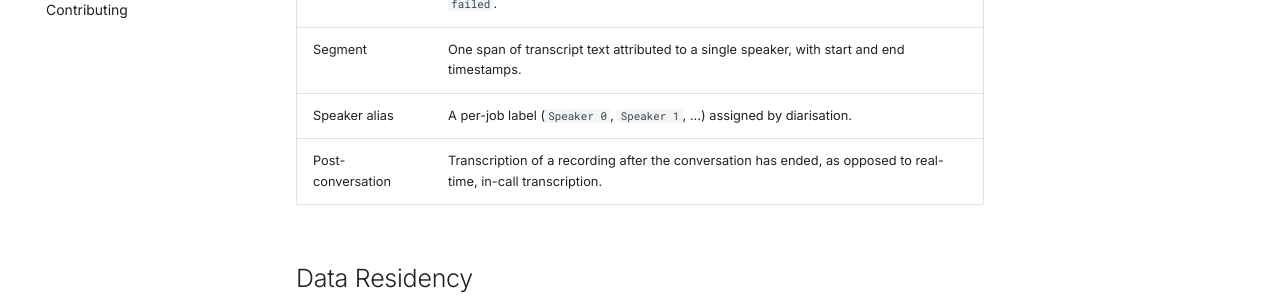
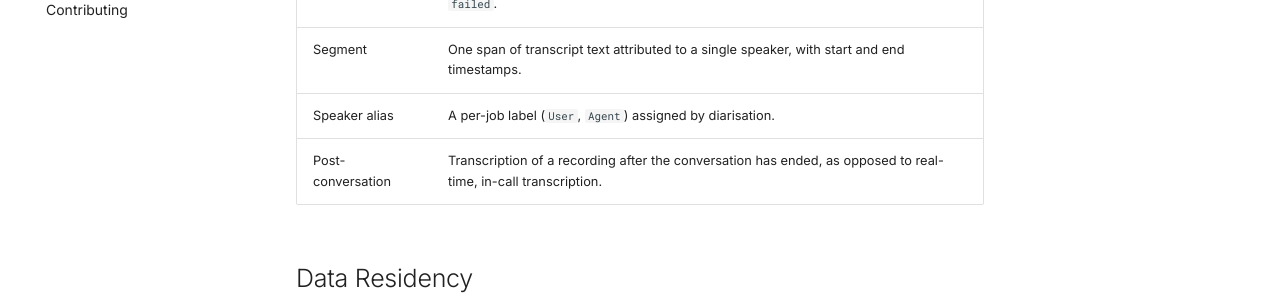
Before and after one commit to makimoto-ai/kawa, an MkDocs documentation site: the page built from docs/concepts/index.md, in a window 1280 px wide and 900 px high, scrolled down 512 px. Shown: the part 331-631 px from the top of the window. Built offline with MkDocs 1.6.1 and Material for MkDocs 9.7.7, drawn with Linux system fonts in a browser that asks for light colours; comment, search, counter and statistics services are not loaded.

Commit message:
docs: fixed reference to speaker alias

```diff
--- a/docs/concepts/index.md
+++ b/docs/concepts/index.md
@@ -20,7 +20,7 @@ Both run the same five stages, each replaceable so you can tune for your languag
 | --- | --- |
 | Job | One submitted audio file, tracked through `queued`, `processing`, `succeeded`, or `failed`. |
 | Segment | One span of transcript text attributed to a single speaker, with start and end timestamps. |
-| Speaker alias | A per-job label (`Speaker 0`, `Speaker 1`, ...) assigned by diarisation. |
+| Speaker alias | A per-job label (`User`, `Agent`) assigned by diarisation. |
 | Post-conversation | Transcription of a recording after the conversation has ended, as opposed to real-time, in-call transcription. |
 
 ## Data Residency
```
